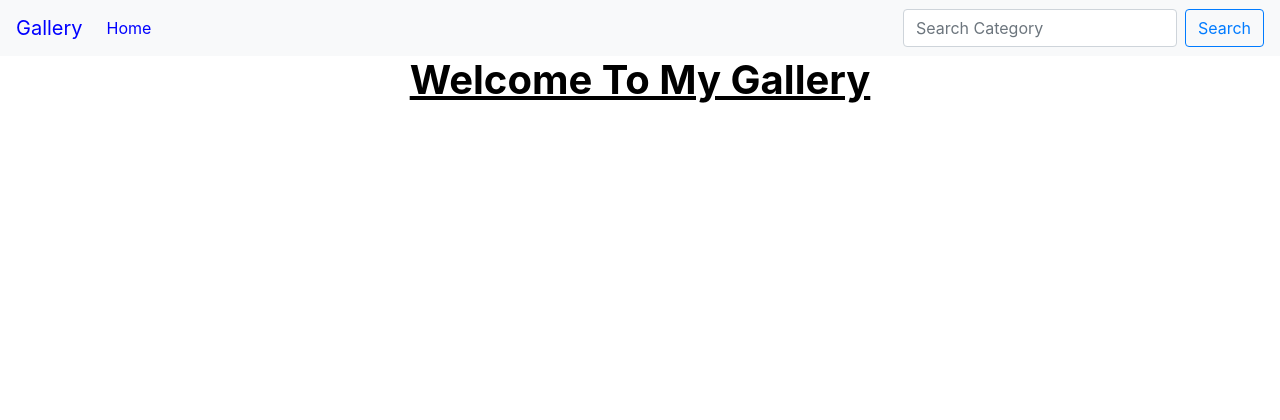
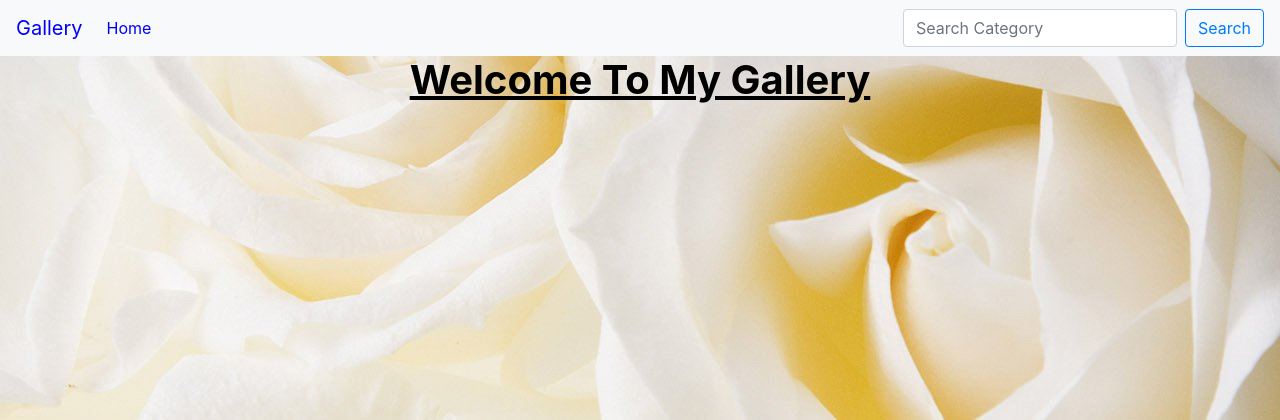
Before and after one commit to Nelly-ayebale/gallery, a Django app: page / in a window 1280 px wide. Shown: the top 420 px of the page. Run offline with Django 3.2, Linux system fonts and the light colour scheme; data that the repository does not hold is empty; some libraries are stand-ins or nearby versions.

Commit message:
Added a background image

```diff
--- a/static/css/styles.css
+++ b/static/css/styles.css
@@ -3,3 +3,10 @@ h1{
     text-decoration: underline;
     color: black;
 }
+body{
+    background-image: url(../css/images/rose.jpg);
+    background-repeat: no-repeat;
+    background-position: center;
+    /* background-color: cyan; */
+
+}
```
Also changed, not shown: static/css/images/camera.png (added), static/css/images/camera2.jpg (added), static/css/images/camera3.png (added), static/css/images/rose.jpg (added).
